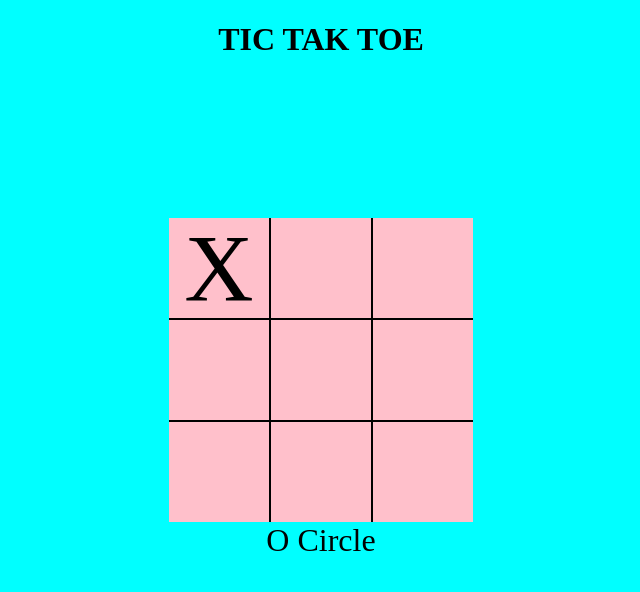
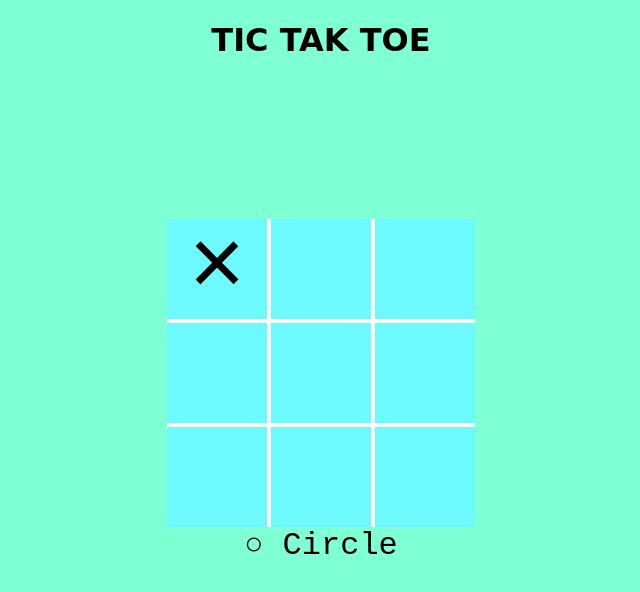
Before and after one commit to achyuth-k-t1/project1, a plain HTML site: page index.html in a window 1280 px wide. Both pictures are taken after a click on the element 539 px from the left and 269 px from the top of the page. Shown: the whole page, without its empty margins (319-959 px from the left). Drawn offline with Linux system fonts and the light colour scheme.

Commit message:
changes in js

```diff
--- a/index.html
+++ b/index.html
@@ -5,6 +5,8 @@
   <meta name="viewport" content="width=device-width, initial-scale=1.0">
   <title>Tic Tak Toe</title>
   <link rel="stylesheet" href="./style.css">
+
+
 </head>
 <body>
   <h1>TIC TAK TOE</h1>
@@ -24,11 +26,12 @@
       <div class="x h" id="8"></div>
       <div class="x i" id="9"></div>
   </div>
-  <div class="result">X Cross</div>
+  <div class="result">&#215; Cross</div>
 
   </div>
 
+</body>
+<script src="https://cdn.jsdelivr.net/npm/canvas-confetti@1.0.0/canvas-confetti.min.js"></script>
 
-</body>
 <script src="./javascript.js"></script>
 </html>
--- a/javascript.js
+++ b/javascript.js
@@ -1,5 +1,6 @@
+
 let array=[undefined, undefined, undefined,undefined, undefined, undefined,undefined, undefined, undefined]
-let value='X'
+let value='&#215;'
 let cnt=0;
 let input=document.querySelectorAll('.x')
 input.forEach(function(element){
@@ -11,8 +12,8 @@ input.forEach(function(element){
       if(array[ID-1]===undefined){
         array[ID-1]=value
         element.innerHTML=value
-        if(value==='X')value='O'
-        else value='X'
+        if(value==='&#215;')value='&#x25CB;'
+        else value='&#215;'
         let val;
         if(value=='X')val="Cross"
         else val="Circle"
@@ -24,6 +25,7 @@ input.forEach(function(element){
 
   })
 })
+
 function checkWin(a){
   if(cnt===9){
     document.querySelector('.result').innerHTML=`Drawww &#128555;`
@@ -31,6 +33,7 @@ function checkWin(a){
   }
   if ((a[0] === a[1] && a[1] === a[2]) && a[0] !== undefined) {
     document.querySelector('.result').innerHTML=`${a[0]} Won &#x1F973;`
+    makeConfetti()
     restart()
   }
   else if ((a[3] === a[4] && a[4] === a[5]) && a[3] !== undefined) {
@@ -69,7 +72,8 @@ function checkWin(a){
 const div=document.createElement('div')
 function restart(){
   div.className='y'
-  div.innerHTML=`<button id="butt">Restart</button>`
+  div.innerHTML=`<button id="butt">Restart</button>
+  `
   document.querySelector('div').appendChild(div)
   const elements = document.querySelectorAll('.x');
 
--- a/style.css
+++ b/style.css
@@ -1,22 +1,20 @@
 body{
-  background-color: aqua;
-
+  background-color:aquamarine;
+  font-family: 'Courier New', Courier, monospace;
 }
 h1{
   display: flex;
   justify-content: center;
   margin-bottom: 5em;
+  font-family:cursive
 }
 .div{
   display: flex;
   justify-content: center;
-
   flex-direction: column;
+  border-radius: 10px;
 }
 
-.major{
-  background-color: darkkhaki;
-}
 .set1, .set2,.set3,.result{
   display: flex;
   justify-content: center;
@@ -25,7 +23,7 @@ h1{
 .x{
   width: 6.25rem;
   height: 6.25rem;
-  background-color: pink;
+  background-color:rgb(108, 250, 255);
   display: flex;
   justify-content: center;
   align-items: center;
@@ -33,10 +31,10 @@ h1{
 
 }
 .a,.d,.g,.b,.e,.h{
-   border-right: 2px solid black;
+   border-right: 4px solid white;
 }
 .a,.d,.b,.e,.c,.f{
-  border-bottom: 2px solid black;
+  border-bottom: 4px solid white;
 }
 .result{
   font-size: 2rem;
@@ -56,6 +54,6 @@ button{
    color: white;
    border: none;
    border-radius: 3px;
-
+   font-family: 'Courier New', Courier, monospace;
 
 }
```
